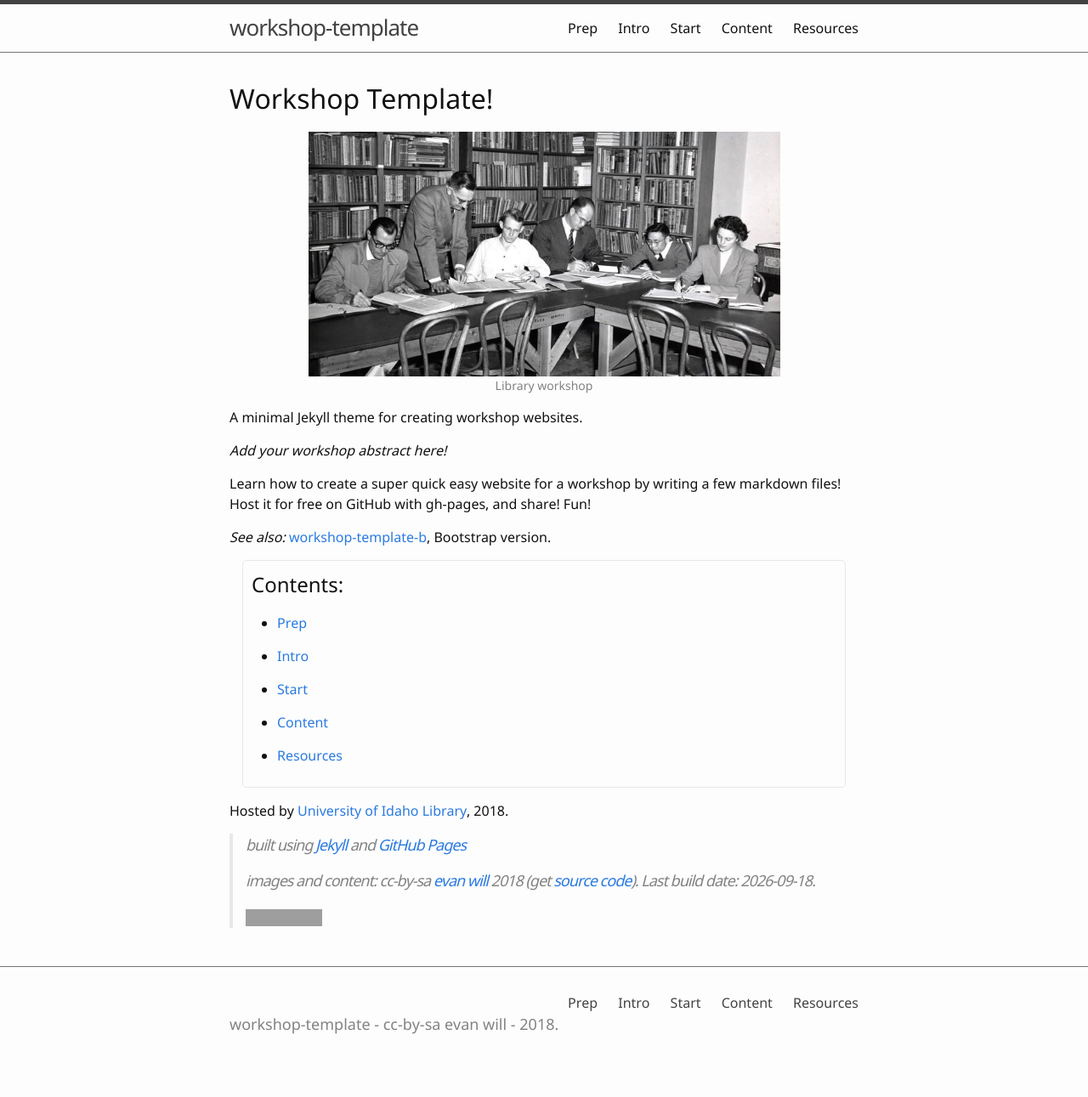
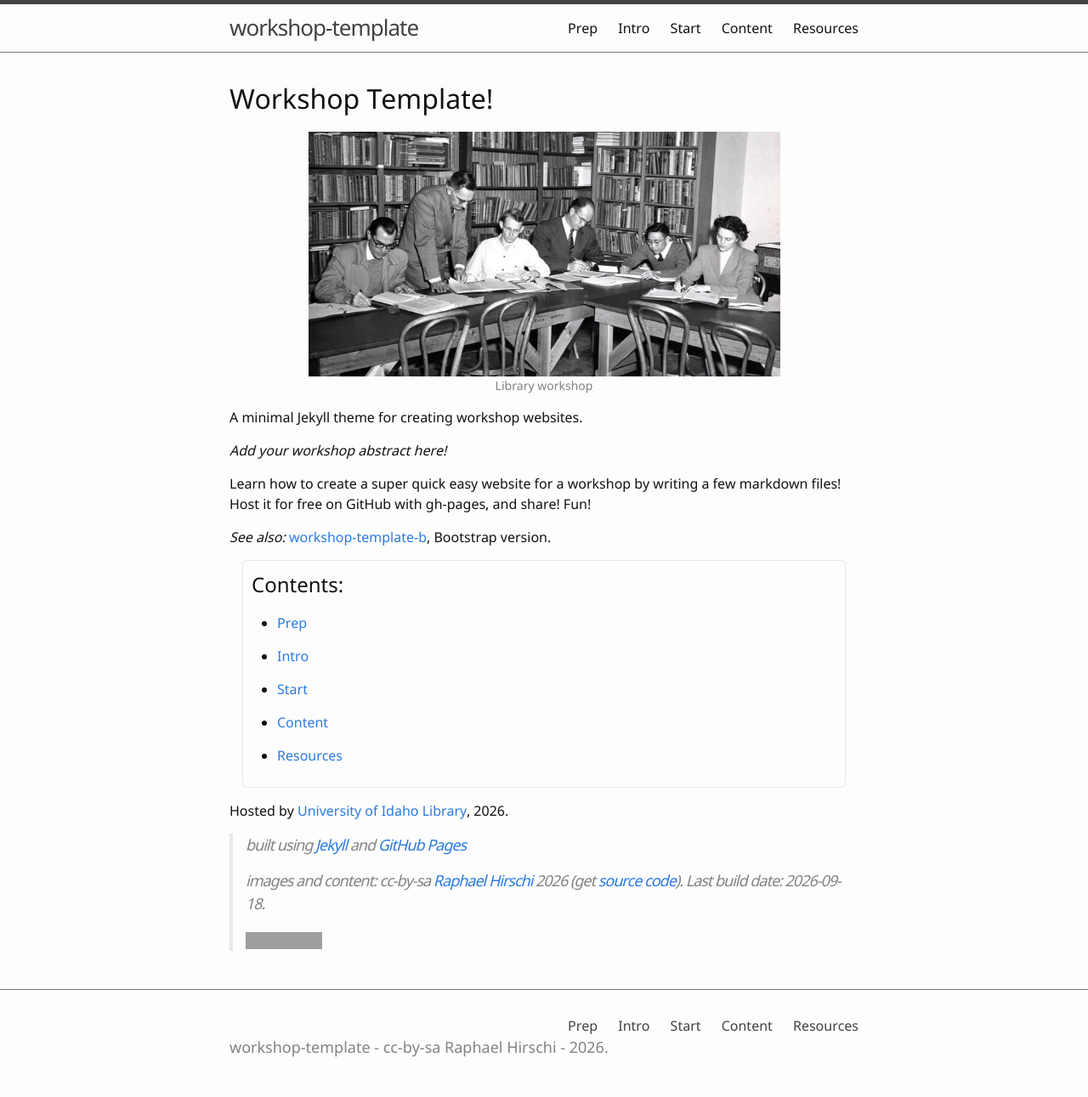
Before and after one commit to raphael-hirschi/raphael-hirschi.github.io, a Jekyll site: the page built from index.md, in a window 1280 px wide. Shown: the whole page at 85% size. Built offline with Jekyll 4.4.1, drawn with Linux system fonts in a browser that asks for light colours; before the commit the page ends 1264 px from its top, so only the background shows below that; part of the change alters nothing that is shown; grey boxes are pictures that could not be loaded.

Commit message:
Update site settings in _config.yml

```diff
--- a/_config.yml
+++ b/_config.yml
@@ -10,13 +10,15 @@
 # title appears in the header
 title: workshop-template
 # description and keywords for meta tags
-description: "Create an OER workshop website quick and easy!"
-keywords: "workshops, OER, Open Education, websites, gh-pages, jekyll"
+description: "Welcome to my homepage"
+keywords: "Raphael Hirschi massive rotating stars supernova black holes renewable energy"
 
 # author settings for cc-by, appears in the footer
-author: evan will
-pub_year: 2018
-github_username: evanwill
+author: Raphael Hirschi
+# template from evan will
+pub_year: 2026
+github_username: raphael-hirschi
+#evanwill
 
 # add the full url for the github repository
 repo: "https://github.com/raphael-hirschi/raphael-hirschi.github.io"
```
